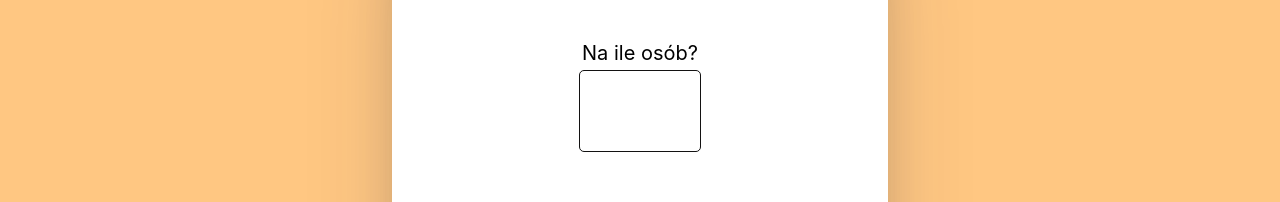
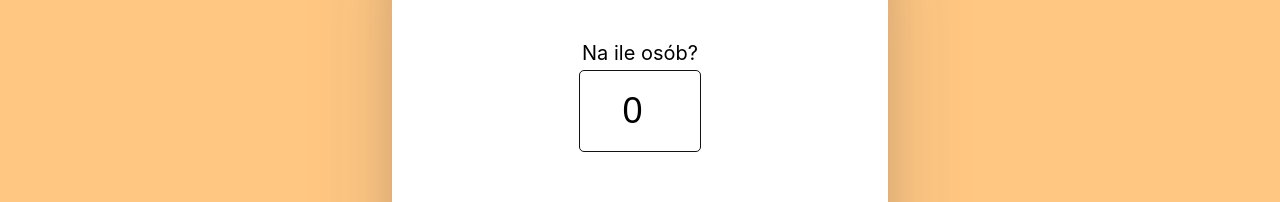
Before and after one commit to olcolcolc/CakeCalcReactApp, a React (Vite) app: page / in a window 1280 px wide. Both pictures are taken after a click on the button "start". Shown: the part 278-480 px from the top of the page. Built offline with nearby package versions, Linux system fonts and the light colour scheme.

Commit message:
feat(steps): Add cakesValues.

```diff
--- a/src/components/stepper/Stepper.tsx
+++ b/src/components/stepper/Stepper.tsx
@@ -66,23 +66,33 @@ const Stepper = () => {
   const [circle] = useState(5); //How many steps
   const [active, setActive] = useState(0);
   const [width, setWidth] = useState(0);
-  useEffect(()=>{
-    setWidth(100/(circle-1)*active)
-  },[circle,active])
+
+  // Funkcja do aktualizacji wartości w komponencie Stepper
+  const setCakeValues = (values: number) => {
+    console.log("Updated cake values:", values);
+  };
+
+  useEffect(() => {
+    setWidth((100 / (circle - 1)) * active);
+  }, [circle, active]);
   const arr = [];
-  console.log(active, "Current step")
+  console.log(active, "Current step");
   for (let i = 0; i < circle; i++) {
-    arr.push(<Circle classname={i<=active?"active":""} key={i}>{i}</Circle>);
+    arr.push(
+      <Circle classname={i <= active ? "active" : ""} key={i}>
+        {i}
+      </Circle>
+    );
   }
 
   return (
     <StepperContainer>
       <Content>
         <ProgressBar>
-          <Progress style={{width:width+"%"}}></Progress>
+          <Progress style={{ width: width + "%" }}></Progress>
           {arr}
         </ProgressBar>
-        <Steps number={active} />
+        <Steps number={active} setCakeValues={setCakeValues} />{" "}
         <ButtonsContainer>
           <Button
             name="previous"
--- a/src/components/steps/Steps.tsx
+++ b/src/components/steps/Steps.tsx
@@ -1,5 +1,5 @@
+import React, { useState } from "react";
 import styled from "@emotion/styled";
-import React from "react";
 import { theme } from "../../styles/theme";
 
 const StepContainer = styled.div`
@@ -27,9 +27,45 @@ const InputField = styled.input`
 
 interface StepsProps {
   number: number;
+  setCakeValues: (values: any) => void; // Funkcja do aktualizacji wartości w komponencie nadrzędnym
 }
 
-const Steps: React.FC<StepsProps> = ({ number }) => {
+const Steps: React.FC<StepsProps> = ({ number, setCakeValues }) => {
+  // Użyj stanu, aby śledzić wartości wprowadzone w polach
+  const [portionsCount, setPortionsCount] = useState(0);
+  const [cakesHigh, setCakesHigh] = useState(0);
+  const [pricePerPortion, setPricePerPortion] = useState(0);
+  const [otherPrice, setOtherPrice] = useState(0);
+
+  const handleInputChange = (event: React.ChangeEvent<HTMLInputElement>) => {
+    // Aktualizuj stan w zależności od zmian w polach
+    const { id, value } = event.target;
+    switch (id) {
+      case "portions-count":
+        setPortionsCount(Number(value));
+        break;
+      case "cakes-high":
+        setCakesHigh(Number(value));
+        break;
+      case "price-per-portion":
+        setPricePerPortion(Number(value));
+        break;
+      case "other-price":
+        setOtherPrice(Number(value));
+        break;
+      default:
+        break;
+    }
+
+    // Aktualizuj wartości w komponencie nadrzędnym
+    setCakeValues({
+      portionsCount,
+      cakesHigh,
+      pricePerPortion,
+      otherPrice,
+    });
+  };
+
   let step;
 
   switch (number) {
@@ -37,7 +73,12 @@ const Steps: React.FC<StepsProps> = ({ number }) => {
       step = (
         <>
           <StepHeader>Na ile osób?</StepHeader>
-          <InputField type="number" id="portions-count" />
+          <InputField
+            type="number"
+            id="portions-count"
+            value={portionsCount}
+            onChange={handleInputChange}
+          />
         </>
       );
       break;
@@ -45,7 +86,12 @@ const Steps: React.FC<StepsProps> = ({ number }) => {
       step = (
         <>
           <StepHeader>Wysokosc tortu:</StepHeader>
-          <InputField type="number" id="cakes-high" />
+          <InputField
+            type="number"
+            id="cakes-high"
+            value={cakesHigh}
+            onChange={handleInputChange}
+          />
         </>
       );
       break;
@@ -53,7 +99,12 @@ const Steps: React.FC<StepsProps> = ({ number }) => {
       step = (
         <>
           <StepHeader>Ustal cenę za osobę:</StepHeader>
-          <InputField type="number" id="price-per-portion" />
+          <InputField
+            type="number"
+            id="price-per-portion"
+            value={pricePerPortion}
+            onChange={handleInputChange}
+          />
         </>
       );
       break;
@@ -61,7 +112,12 @@ const Steps: React.FC<StepsProps> = ({ number }) => {
       step = (
         <>
           <StepHeader>Dodatkowe koszty:</StepHeader>
-          <InputField type="number" id="other-price" />
+          <InputField
+            type="number"
+            id="other-price"
+            value={otherPrice}
+            onChange={handleInputChange}
+          />
         </>
       );
       break;
```
Lines whose indentation alone changed are shown as unchanged.
